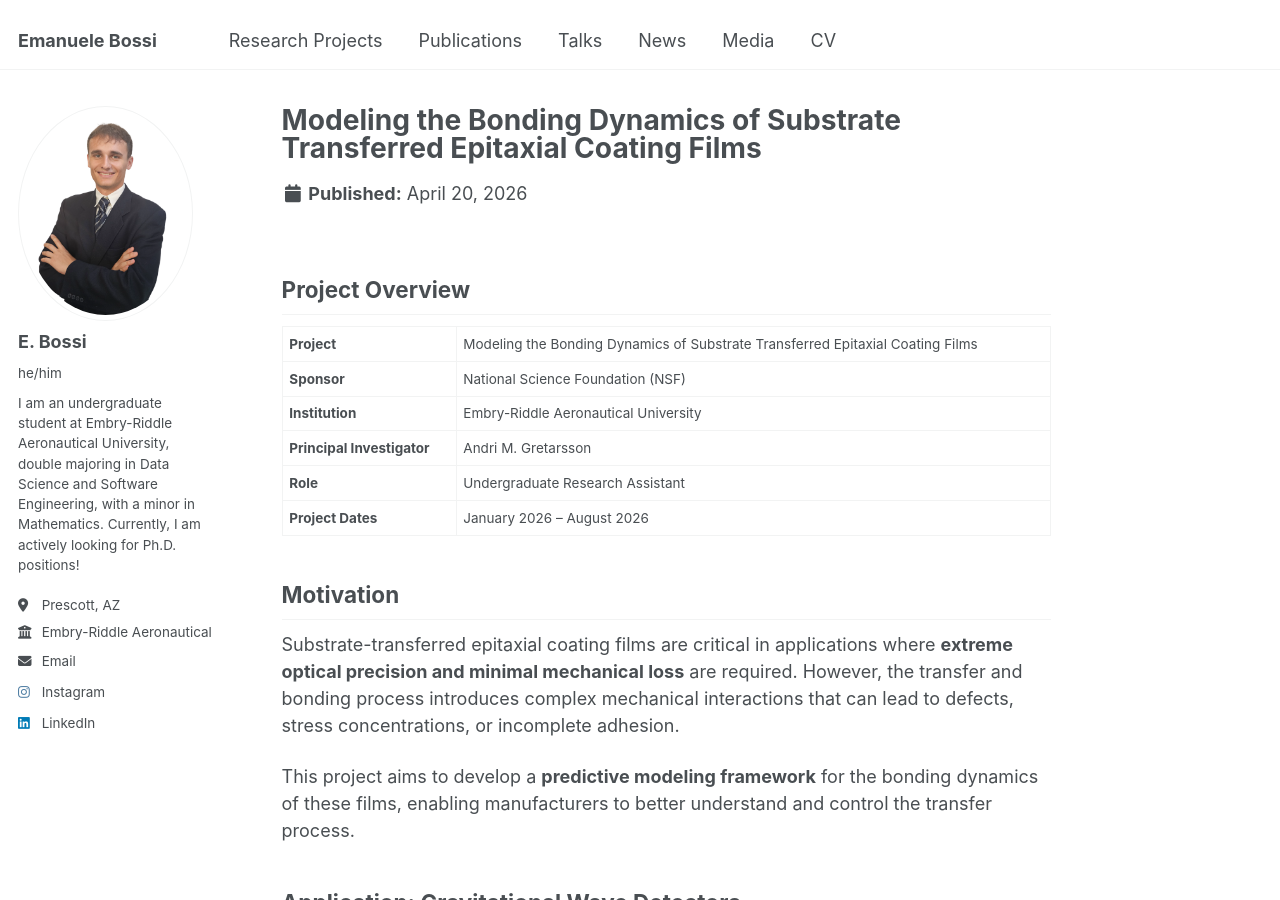
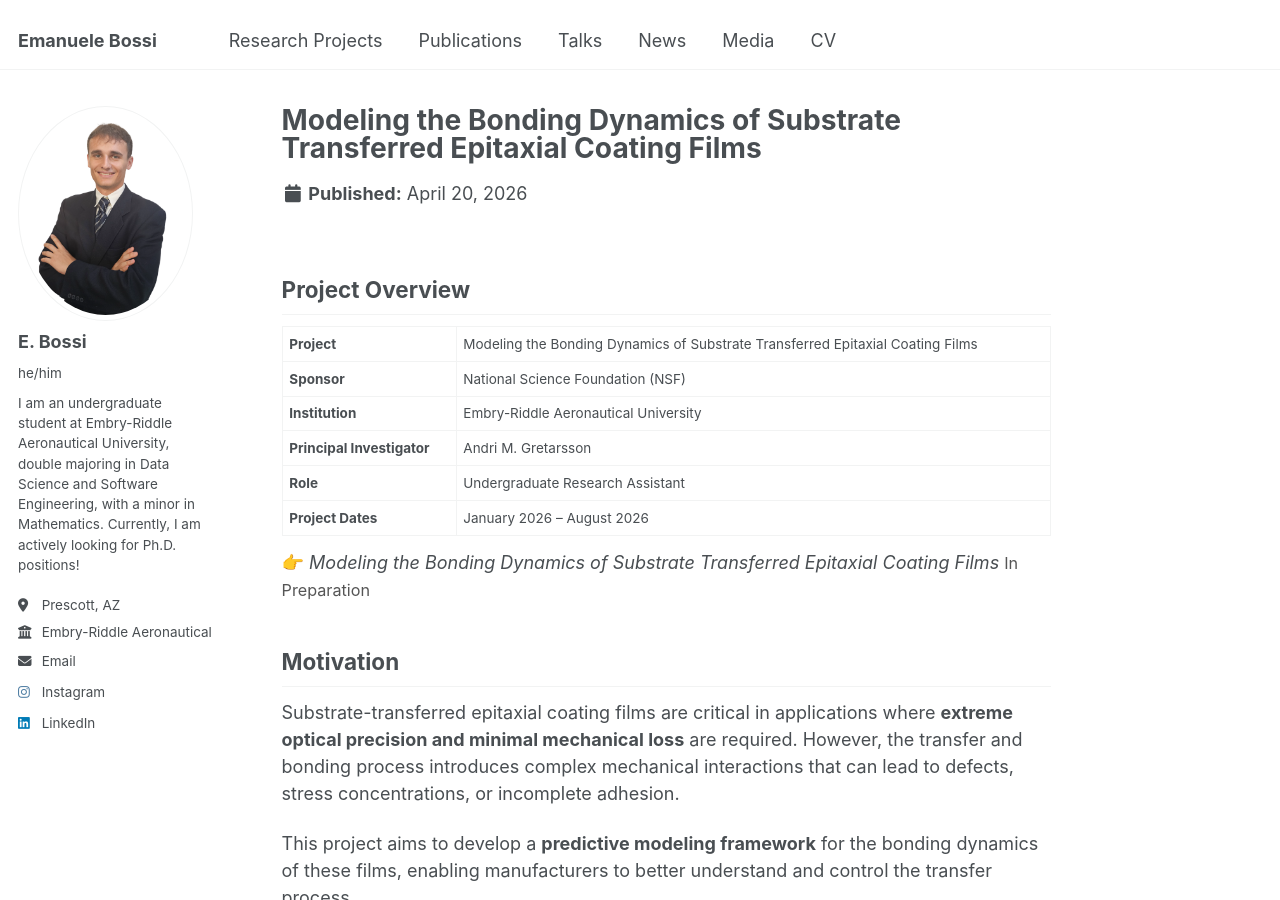
Before and after one commit to bossiemanuele/bossiemanuele.github.io, a Jekyll site: the page built from _portfolio/01_Optics.md, in a window 1280 px wide and 900 px high. Built offline with Jekyll 4.4.1, drawn with Linux system fonts in a browser that asks for light colours.

Commit message:
Update 01_Optics.md

```diff
--- a/_portfolio/01_Optics.md
+++ b/_portfolio/01_Optics.md
@@ -34,6 +34,9 @@ institution: erau
     <td>January 2026 – August 2026</td>
   </tr>
 </table>
+
+👉 *Modeling the Bonding Dynamics of Substrate Transferred Epitaxial Coating Films*
+<span style="font-size: 0.9em; color: #555;">In Preparation</span>
 
 ## Motivation
 
```
